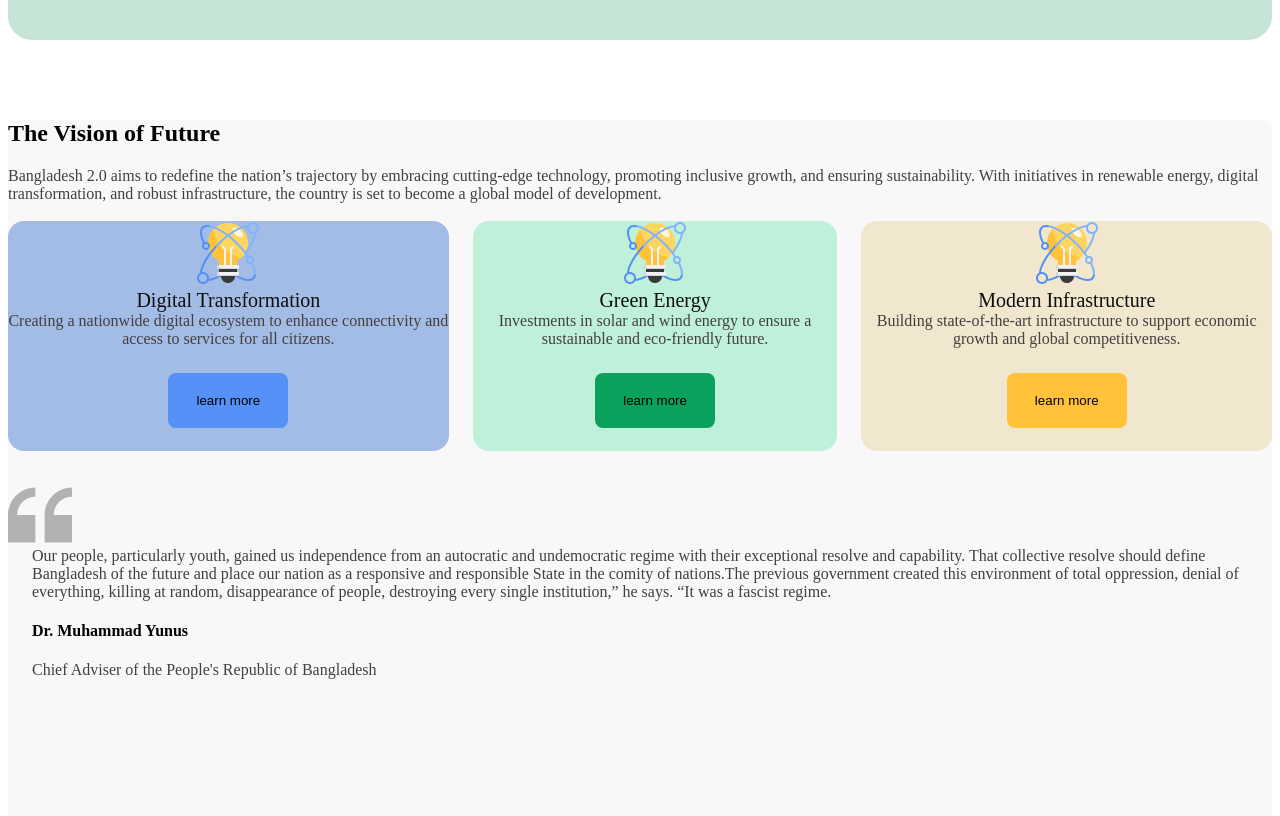
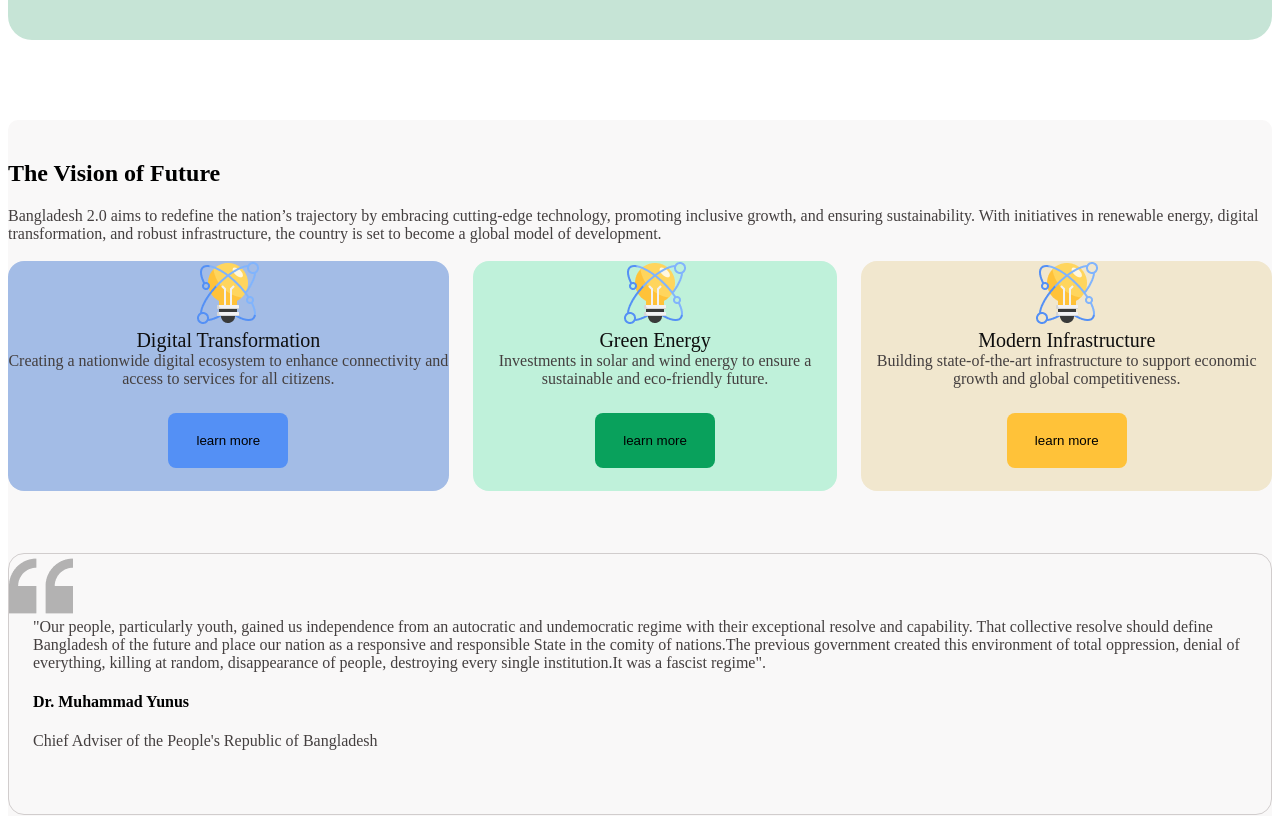
Before and after one commit to asmaulhosna1/first-ass, a plain HTML site: page index.html in a window 1280 px wide. Shown: the part 700-1516 px from the top of the page. Drawn offline with Linux system fonts and the light colour scheme.

Commit message:
added some changes

```diff
--- a/index.html
+++ b/index.html
@@ -58,10 +58,10 @@
                </div>
                                     </div>
                                     <div class="vision-speech">
-                                        <p class="font-color">Our people, particularly youth, gained us independence from an autocratic and
+                                        <p class="font-color">"Our people, particularly youth, gained us independence from an autocratic and
                                             undemocratic regime with their exceptional resolve and capability. That collective resolve
                                             should define Bangladesh of the future and place our nation as a responsive and responsible
-                                            State in the comity of nations.The previous government created this environment of total oppression, denial of everything, killing at random, disappearance of people, destroying every single institution,” he says. “It was a fascist regime. </p>
+                                            State in the comity of nations.The previous government created this environment of total oppression, denial of everything, killing at random, disappearance of people, destroying every single institution.It was a fascist regime". </p>
                                         <h4>Dr. Muhammad Yunus</h4>
                                         <p class="font-color" >Chief Adviser of the People's Republic of Bangladesh</p>
                                     </div>
--- a/styles/style.css
+++ b/styles/style.css
@@ -57,6 +57,7 @@ margin-bottom: 80px;
    padding: 0;
    background-color: #f9f8f8;
    border-radius:10px ;
+   padding: 20px 0 5px 0;
   }
 .vision-container{
     display: inline-flex;
@@ -83,7 +84,7 @@ margin-bottom: 80px;
     color: #0e0e0e;
     font-size: 20px;
     font-weight: 500;
-}
+     }
 .vision-container .style-1{
     background-color: #a3bce6;
     }
@@ -92,6 +93,12 @@ margin-bottom: 80px;
     }
     .vision-container .style-3{
 background-color: #f1e7ce;
+    }
+    .vision-speech{
+        background-color: #f3f1f1;
+        margin-top:30px ;
+        border: 1px solid rgb(209, 205, 205);
+
     }
     .btn-style{
         padding: 20px 11px;
```
